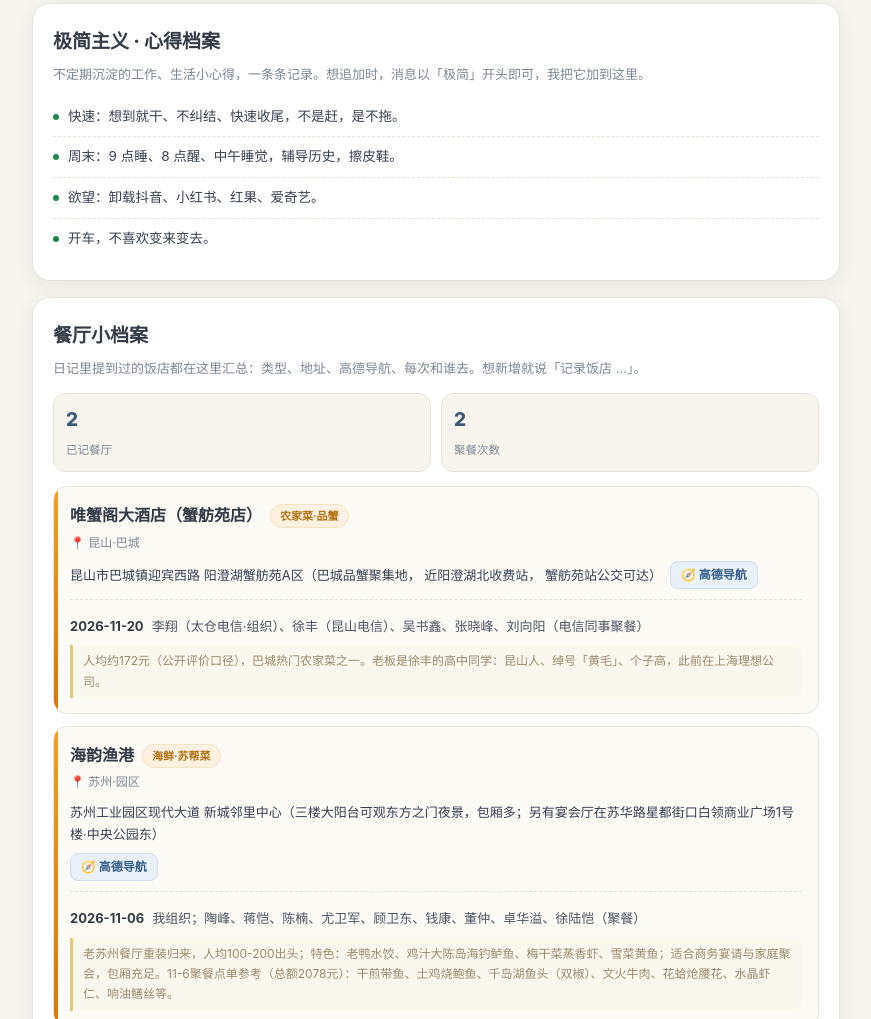
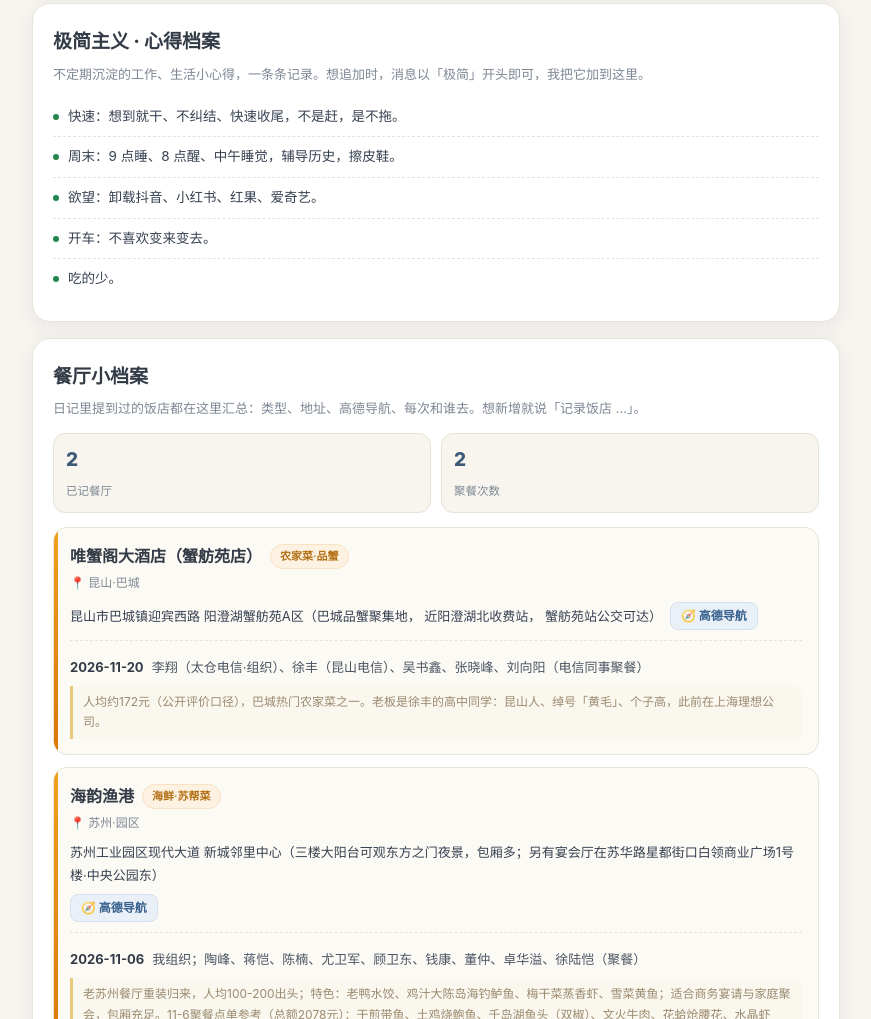
Before and after one commit to suzhou-renshi/suzhou-renshi, a plain HTML site: page riji.html in a window 1280 px wide. Shown: the part 3115-4134 px from the top of the page, without its empty margins (204-1075 px from the left). Drawn offline with Linux system fonts and the light colour scheme.

Commit message:
日记本看板 v1（从 2026-11-18 开始）

```diff
--- a/riji.html
+++ b/riji.html
@@ -470,7 +470,8 @@ const MINIMAL = [
   { d:"2026-11-21", text:"快速：想到就干、不纠结、快速收尾，不是赶，是不拖。" },
   { d:"2026-11-21", text:"周末：9 点睡、8 点醒、中午睡觉，辅导历史，擦皮鞋。" },
   { d:"2026-11-21", text:"欲望：卸载抖音、小红书、红果、爱奇艺。" },
-  { d:"2026-11-21", text:"开车，不喜欢变来变去。" }
+  { d:"2026-11-21", text:"开车：不喜欢变来变去。" },
+  { d:"2026-11-21", text:"吃的少。" }
 ];
 function renderMinimal(){
   document.getElementById("minimalList").innerHTML = MINIMAL.map(m=>
```
